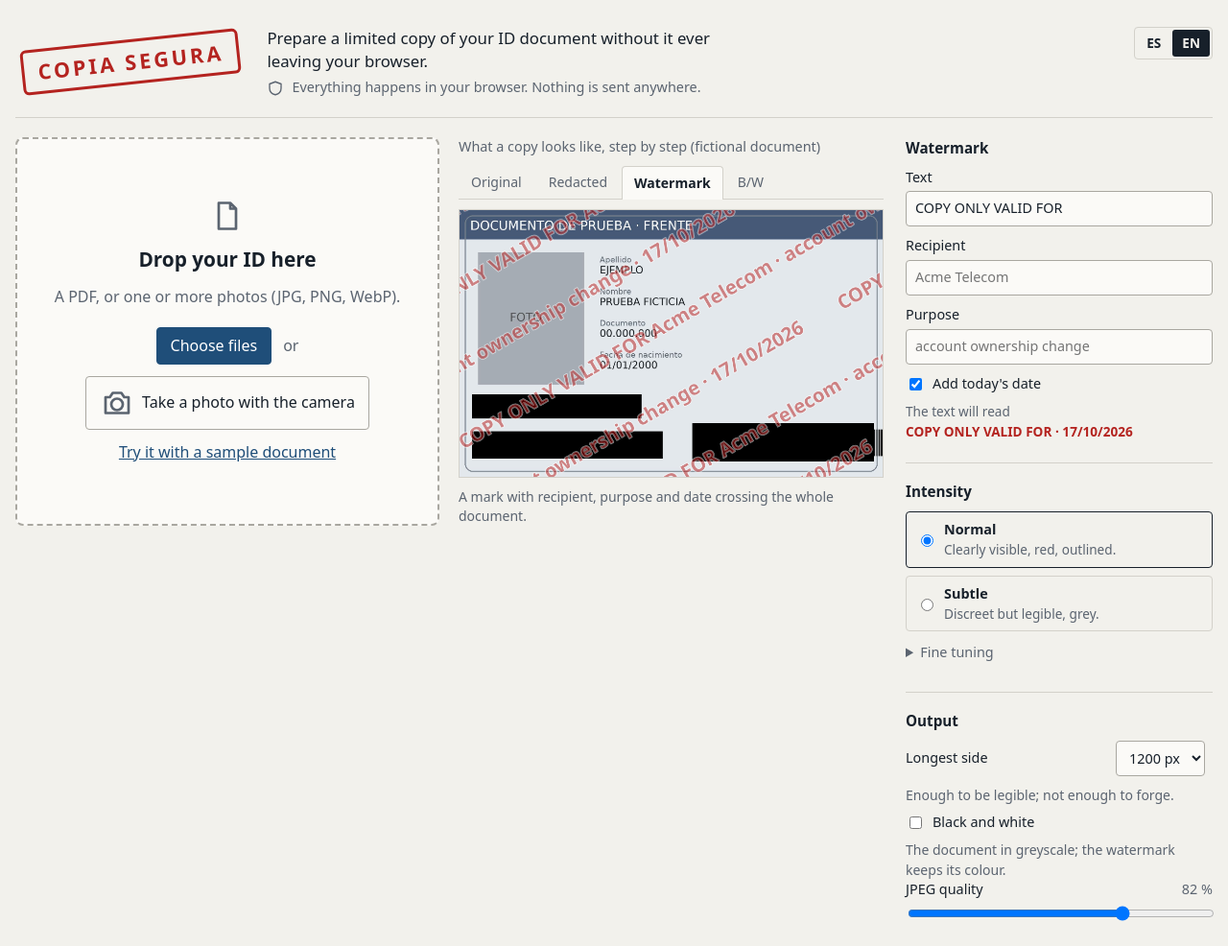
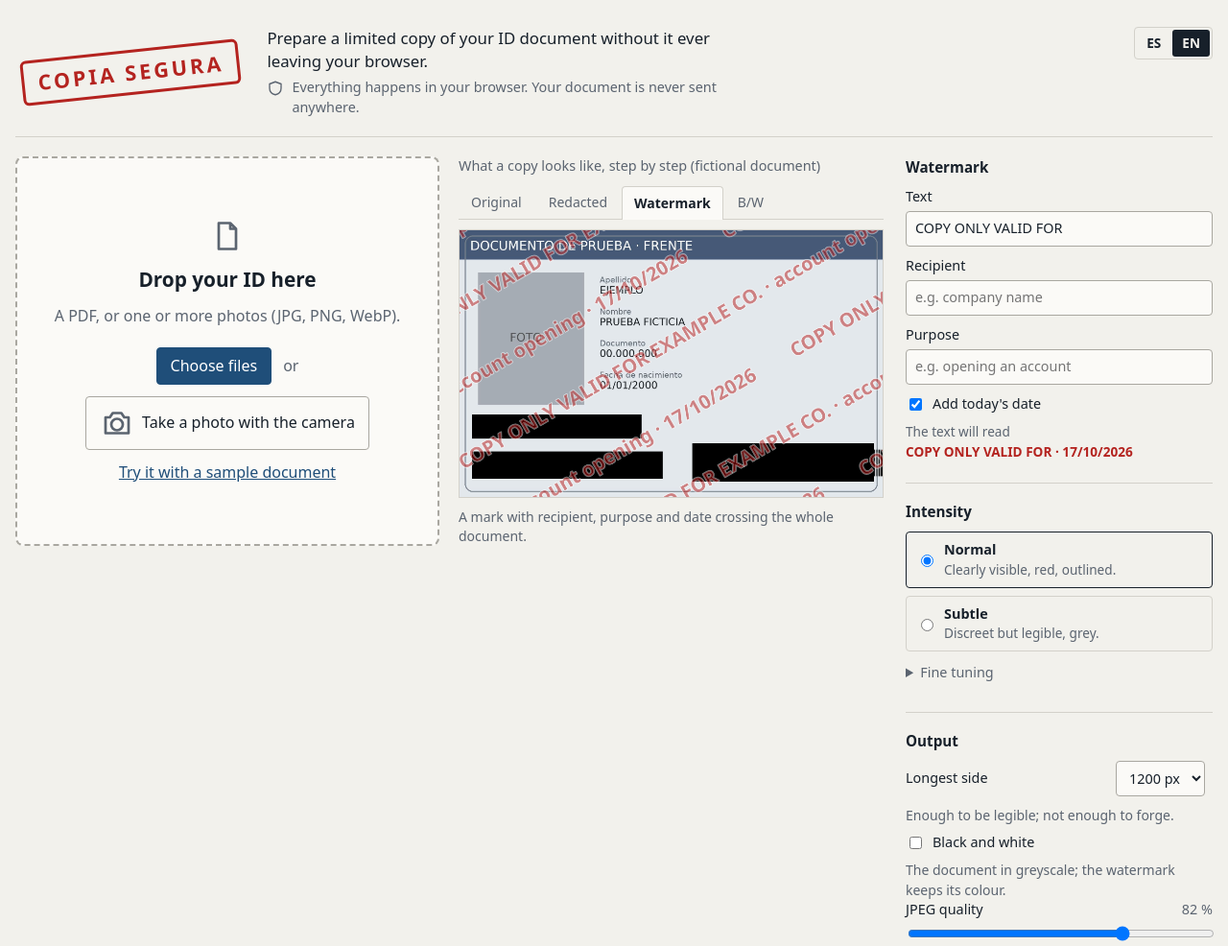
Before and after one commit to hbonavota/copia-segura, a website built with Vite: page index.html in a window 1280 px wide. Shown: the top 986 px of the page at 96% size. Built offline with nearby package versions, Linux system fonts and the light colour scheme.

Commit message:
fix(ui): demo sin carreras ni fugas, plantillas sin duplicados, errores traducidos y ejemplos neutros
- Demo: una sola carga, cierre del bitmap al desmontar, sin errores visibles, ARIA tab/panel.
- Plantillas: aplicar dos veces no duplica zonas (RF-16).
- Exportar/compartir: mensajes traducidos; en iOS, aviso para volver a pulsar Compartir (RF-18).
- Placeholders y ejemplos sin marcas reales; textos de privacidad precisos.
- CSS móvil: la barra fija gana a la regla base; sin desbordes en pantallas muy estrechas; 100dvh.
- Test de arquitectura: también detecta imports de efecto lateral.

Co-Authored-By: Claude Opus 5.5 <noreply@anthropic.com>
Claude-Session: https://claude.ai/code/session_01LUxn2Ph3TUErC9MN3Ck8ty

```diff
--- a/src/ui/i18n/en.ts
+++ b/src/ui/i18n/en.ts
@@ -3,7 +3,7 @@ import type { MessageKey } from './es';
 export const en: Record<MessageKey, string> = {
   'app.title': 'copia segura',
   'app.tagline': 'Prepare a limited copy of your ID document without it ever leaving your browser.',
-  'app.local': 'Everything happens in your browser. Nothing is sent anywhere.',
+  'app.local': 'Everything happens in your browser. Your document is never sent anywhere.',
   'app.language': 'Language',
 
   'drop.title': 'Drop your ID here',
@@ -40,9 +40,9 @@ export const en: Record<MessageKey, string> = {
   'mark.title': 'Watermark',
   'mark.freeText': 'Text',
   'mark.recipient': 'Recipient',
-  'mark.recipient.placeholder': 'Acme Telecom',
+  'mark.recipient.placeholder': 'e.g. company name',
   'mark.purpose': 'Purpose',
-  'mark.purpose.placeholder': 'account ownership change',
+  'mark.purpose.placeholder': 'e.g. opening an account',
   'mark.includeDate': "Add today's date",
   'mark.preview': 'The text will read',
   'mark.preset': 'Intensity',
@@ -120,6 +120,8 @@ export const en: Record<MessageKey, string> = {
   'about.privacy.2':
     'The page cannot make requests to other domains (its security policy forbids it) and the code is open source. You can verify it in the Network tab of the developer tools.',
 
+  'demo.recipient': 'EXAMPLE CO.',
+  'demo.purpose': 'account opening',
   'demo.title': 'What a copy looks like, step by step (fictional document)',
   'demo.alt': 'Fictional card processed by copia segura',
   'demo.tab.original': 'Original',
@@ -145,13 +147,16 @@ export const en: Record<MessageKey, string> = {
 
   'export.share': 'Share',
   'export.shared': 'Shared: {files}',
+  'export.share.retry': 'Your copies are ready. Tap Share again to open the menu.',
+  'export.share.failed': 'This browser could not open the share menu. Use Download instead.',
+  'export.failed': 'The copy could not be generated ({message}). Try a smaller longest side.',
 
   'verify.title': 'Check it yourself',
   'verify.lead': 'You do not have to trust what this page says. You can verify it in a minute:',
   'verify.step.1':
     'Open the browser developer tools (F12 or Cmd+Option+I), Network tab, and prepare a copy: there is no request to any other domain. No analytics, no external fonts, no server.',
   'verify.step.2':
-    'Look at the page source: its Content-Security-Policy forbids the browser from connecting to any other site, even if someone tried.',
+    'Look at the page source: its Content-Security-Policy stops the page from fetching data or loading resources from any other site, even if someone tried.',
   'verify.step.3':
     'The code is open source, and every change runs a test that records every request of a full flow and fails if any leaves the origin:',
   'verify.step.3.link': 'see it here',
@@ -159,7 +164,7 @@ export const en: Record<MessageKey, string> = {
   'distinct.title': 'What makes it different',
   'distinct.1.title': 'No third parties',
   'distinct.1.text':
-    'No analytics, no Google Fonts, no CDN. Not even your IP address travels anywhere.',
+    'No analytics, no Google Fonts, no CDN. The page only talks to the server that hosts it, and only to load itself.',
   'distinct.2.title': 'Verifiable, not promised',
   'distinct.2.text':
     'The security policy enforces it and a test checks it on every change. The code is public.',
--- a/src/ui/i18n/es.ts
+++ b/src/ui/i18n/es.ts
@@ -1,7 +1,7 @@
 export const es = {
   'app.title': 'copia segura',
   'app.tagline': 'Prepara una copia limitada de tu documento sin que salga de tu navegador.',
-  'app.local': 'Todo ocurre en tu navegador. No se envía nada a ningún sitio.',
+  'app.local': 'Todo ocurre en tu navegador. Tu documento no se envía a ningún sitio.',
   'app.language': 'Idioma',
 
   'drop.title': 'Arrastra aquí tu DNI',
@@ -38,9 +38,9 @@ export const es = {
   'mark.title': 'Marca de agua',
   'mark.freeText': 'Texto',
   'mark.recipient': 'Destinatario',
-  'mark.recipient.placeholder': 'Movistar',
+  'mark.recipient.placeholder': 'Ej.: nombre de la empresa',
   'mark.purpose': 'Finalidad',
-  'mark.purpose.placeholder': 'cambio de titularidad',
+  'mark.purpose.placeholder': 'Ej.: alta de un servicio',
   'mark.includeDate': 'Añadir la fecha de hoy',
   'mark.preview': 'Así quedará el texto',
   'mark.preset': 'Intensidad',
@@ -118,6 +118,8 @@ export const es = {
   'about.privacy.2':
     'La página no puede hacer peticiones a otros dominios (lo impide su política de seguridad) y el código es abierto. Puedes comprobarlo en la pestaña Red de las herramientas de desarrollo.',
 
+  'demo.recipient': 'EMPRESA EJEMPLO',
+  'demo.purpose': 'alta de un servicio',
   'demo.title': 'Así queda una copia, paso a paso (documento ficticio)',
   'demo.alt': 'Tarjeta ficticia procesada por copia segura',
   'demo.tab.original': 'Original',
@@ -143,6 +145,9 @@ export const es = {
 
   'export.share': 'Compartir',
   'export.shared': 'Compartido: {files}',
+  'export.share.retry': 'Las copias están listas. Pulsa Compartir otra vez para abrir el menú.',
+  'export.share.failed': 'Este navegador no ha podido abrir el menú de compartir. Usa Descargar.',
+  'export.failed': 'No se pudo generar la copia ({message}). Prueba con un lado máximo menor.',
 
   'verify.title': 'Compruébalo tú',
   'verify.lead':
@@ -150,14 +155,15 @@ export const es = {
   'verify.step.1':
     'Abre las herramientas de desarrollo del navegador (F12 o Cmd+Opción+I), pestaña Red, y prepara una copia: no aparece ninguna petición a otro dominio. Ni analítica, ni fuentes externas, ni servidor.',
   'verify.step.2':
-    'Mira el código fuente de la página: la política de seguridad (Content-Security-Policy) prohíbe al navegador conectar con cualquier otro sitio, aunque alguien lo intentara.',
+    'Mira el código fuente de la página: la política de seguridad (Content-Security-Policy) impide a la página pedir datos o cargar recursos de cualquier otro sitio, aunque alguien lo intentara.',
   'verify.step.3':
     'El código es abierto y cada cambio pasa un test que registra todas las peticiones de un flujo completo y falla si alguna sale del origen:',
   'verify.step.3.link': 'míralo aquí',
 
   'distinct.title': 'Qué la hace distinta',
   'distinct.1.title': 'Sin terceros',
-  'distinct.1.text': 'Ni analítica, ni fuentes de Google, ni CDN. Tu IP tampoco viaja a nadie.',
+  'distinct.1.text':
+    'Ni analítica, ni fuentes de Google, ni CDN. La página solo habla con el servidor que la aloja, y solo para cargarse.',
   'distinct.2.title': 'Verificable, no prometido',
   'distinct.2.text':
     'La política de seguridad lo impone y un test lo comprueba en cada cambio. El código es público.',
--- a/src/ui/services.ts
+++ b/src/ui/services.ts
@@ -108,11 +108,22 @@ export function createServices(
         );
       }
     } catch (error) {
-      const message = error instanceof Error ? error.message : String(error);
-      store.update(actions.notify({ kind: 'error', message }));
+      store.update(actions.notify({ kind: 'error', message: exportErrorMessage(format, error) }));
     } finally {
       end();
     }
+  }
+
+  /** Mensaje traducido y accionable; el detalle técnico solo si no hay nada mejor que decir. */
+  function exportErrorMessage(format: ExportFormat, error: unknown): string {
+    if (format === 'share') {
+      // iOS solo deja abrir el menú justo después del toque: si generar las copias tardó, se
+      // pierde ese permiso. Volver a pulsar funciona porque el navegador ya tiene todo en caché.
+      const name = error instanceof DOMException ? error.name : '';
+      return t()(name === 'NotAllowedError' ? 'export.share.retry' : 'export.share.failed');
+    }
+    const detail = error instanceof Error ? error.message : String(error);
+    return t()('export.failed', { message: detail });
   }
 
   return {
--- a/src/ui/styles.css
+++ b/src/ui/styles.css
@@ -65,6 +65,7 @@ html {
 body {
   margin: 0;
   min-height: 100vh;
+  min-height: 100dvh;
 }
 
 h1,
@@ -105,6 +106,7 @@ a {
   display: grid;
   grid-template-rows: auto auto 1fr auto auto;
   min-height: 100vh;
+  min-height: 100dvh;
   max-width: 1360px;
   margin: 0 auto;
   padding: 0 16px 32px;
@@ -140,21 +142,6 @@ a {
   /* Móvil primero (RF-18): el editor delante; páginas y ajustes después. */
   .workspace > .center {
     order: -1;
-  }
-
-  /* La barra de exportación queda a mano, fija abajo. */
-  .export-bar {
-    position: sticky;
-    bottom: 0;
-    z-index: 5;
-    background: var(--paper);
-    margin-top: 16px;
-    padding: 10px 0;
-  }
-
-  .export-bar .button {
-    flex: 1 1 auto;
-    justify-content: center;
   }
 }
 
@@ -250,10 +237,6 @@ a {
 }
 
 /* ---------------------------------------------------------------------------- avisos */
-.notice[hidden] {
-  display: none;
-}
-
 .notice {
   display: flex;
   align-items: flex-start;
@@ -554,7 +537,7 @@ input[type='color'] {
 /* ---------------------------------------------------------------------------- carga */
 .dropzone {
   display: grid;
-  grid-template-columns: repeat(auto-fit, minmax(300px, 1fr));
+  grid-template-columns: repeat(auto-fit, minmax(min(300px, 100%), 1fr));
   gap: 20px;
   align-items: stretch;
 }
@@ -911,3 +894,21 @@ input[type='color'] {
     grid-template-columns: 1fr;
   }
 }
+
+/* Móvil (RF-18): la barra de exportación queda a mano, fija abajo. Va al final para ganar a la
+   regla base de .export-bar, que tiene la misma especificidad. */
+@media (max-width: 1000px) {
+  .export-bar {
+    position: sticky;
+    bottom: 0;
+    z-index: 5;
+    background: var(--paper);
+    margin-top: 16px;
+    padding: 10px 0;
+  }
+
+  .export-bar .button {
+    flex: 1 1 auto;
+    justify-content: center;
+  }
+}
--- a/src/ui/views/demo.ts
+++ b/src/ui/views/demo.ts
@@ -33,7 +33,12 @@ export function demo(root: HTMLElement, { deps, store, t }: AppContext): () => v
         class: 'demo-tab',
         id: `demo-tab-${step}`,
         dataset: { testid: `demo-${step}` },
-        attrs: { role: 'tab', 'aria-selected': String(i === 0), tabindex: i === 0 ? '0' : '-1' },
+        attrs: {
+          role: 'tab',
+          'aria-controls': 'demo-panel',
+          'aria-selected': String(i === 0),
+          tabindex: i === 0 ? '0' : '-1',
+        },
         on: {
           click: () => void select(step),
           keydown: (event) => {
@@ -57,30 +62,44 @@ export function demo(root: HTMLElement, { deps, store, t }: AppContext): () => v
       { class: 'demo-tabs', attrs: { role: 'tablist', 'aria-label': t('demo.title') } },
       ...tabs,
     ),
-    h('div', { class: 'demo-stage', attrs: { role: 'tabpanel' } }, canvas),
+    h(
+      'div',
+      {
+        class: 'demo-stage',
+        id: 'demo-panel',
+        attrs: { role: 'tabpanel', 'aria-labelledby': 'demo-tab-marked' },
+      },
+      canvas,
+    ),
     caption,
   );
 
-  let source: { bitmap: Bitmap; page: Page } | null = null;
+  type Source = { bitmap: Bitmap; page: Page } | null;
   /** Objeto mutable: el linter no sigue cambios de una variable capturada por clausuras. */
   const life = { disposed: false };
   let token = 0;
+  /** Una sola descarga aunque se pulsen varias pestañas antes de que termine. */
+  let loading: Promise<Source> | null = null;
 
-  async function load(): Promise<{ bitmap: Bitmap; page: Page } | null> {
-    if (source) return source;
+  async function fetchSource(): Promise<Source> {
     try {
       const response = await fetch(deps.demoImageUrl);
       if (!response.ok) return null;
       const decoded = await deps.decodeImage(await response.blob());
-      source = {
+      if (life.disposed) {
+        decoded.bitmap.close(); // la vista se desmontó mientras cargaba
+        return null;
+      }
+      return {
         bitmap: decoded.bitmap,
         page: { id: 'demo', label: 'demo', sourceName: 'demo', size: decoded.size },
       };
-      return source;
     } catch {
       return null;
     }
   }
+
+  const load = (): Promise<Source> => (loading ??= fetchSource());
 
   async function select(step: Step): Promise<void> {
     tabs.forEach((tab, i) => {
@@ -88,10 +107,13 @@ export function demo(root: HTMLElement, { deps, store, t }: AppContext): () => v
       tab.setAttribute('aria-selected', String(active));
       tab.tabIndex = active ? 0 : -1;
     });
+    canvas.parentElement?.setAttribute('aria-labelledby', `demo-tab-${step}`);
     caption.textContent = t(`demo.caption.${step}` as MessageKey);
     const current = ++token;
     // Función, no expresión: tras cada `await` el estado puede haber cambiado.
     const stale = (): boolean => life.disposed || current !== token;
+    // Con un documento cargado la portada está oculta: no hace falta dibujar.
+    if (store.get().pages.length > 0) return;
     const loaded = await load();
     if (!loaded || stale()) return;
     const locale = store.get().locale;
@@ -101,7 +123,9 @@ export function demo(root: HTMLElement, { deps, store, t }: AppContext): () => v
       masks: step === 'original' ? [] : DEMO_MASKS,
     };
     const marked = step === 'marked' || step === 'gray';
-    const { raster } = await deps.renderPage.run({
+    let rendered: Awaited<ReturnType<typeof deps.renderPage.run>>;
+    try {
+      rendered = await deps.renderPage.run({
         page: loaded.page,
         bitmap: loaded.bitmap,
         edits,
@@ -109,12 +133,17 @@ export function demo(root: HTMLElement, { deps, store, t }: AppContext): () => v
         text: marked
           ? {
               ...defaultText(locale),
-            recipient: t('mark.recipient.placeholder'),
-            purpose: t('mark.purpose.placeholder'),
+              recipient: t('demo.recipient'),
+              purpose: t('demo.purpose'),
             }
           : { freeText: '', recipient: '', purpose: '', includeDate: false },
         output: { maxSide: 900, jpegQuality: 0.9, grayscale: step === 'gray' },
       });
+    } catch {
+      // La demo es decorativa: si falla, se queda el texto y no se molesta con un error.
+      return;
+    }
+    const { raster } = rendered;
     try {
       if (stale()) return;
       const bitmap = await raster.toBitmap();
@@ -132,6 +161,6 @@ export function demo(root: HTMLElement, { deps, store, t }: AppContext): () => v
 
   return () => {
     life.disposed = true;
-    source?.bitmap.close();
+    void loading?.then((source) => source?.bitmap.close());
   };
 }
```
Also changed, not shown: src/domain/templates.ts (+15 -8 lines), tests/application/render-and-export.test.ts (+2 -2 lines), tests/architecture.test.ts (+2 -2 lines), tests/domain/templates.test.ts (+9 -0 lines), tests/domain/watermark.test.ts (+3 -3 lines). Lines whose indentation alone changed are shown as unchanged.
